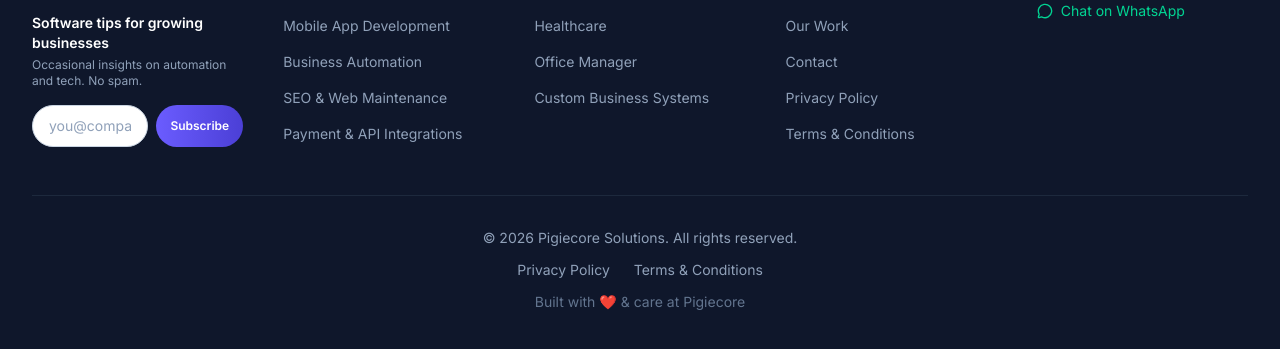
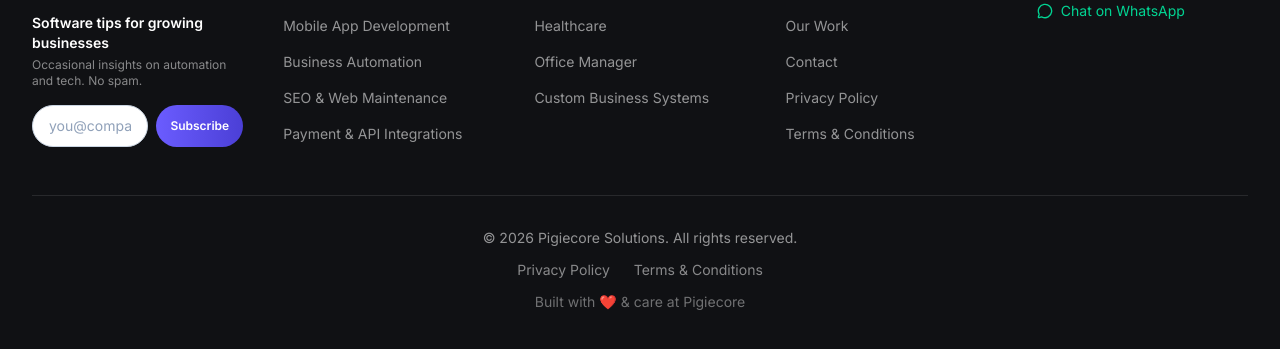
Before and after one commit to JOSEPH-KIBIRU/Pigiecore-solutions, a Next.js app: page /blog in a window 1280 px wide. Shown: the part 995-1344 px from the top of the page. Built offline with nearby package versions, Linux system fonts and the light colour scheme; no server answers; the database is empty.

Commit message:
Fix invisible hero CTA (scoped :where(a)), footer blend to design dark panel, swap tech marquee to right / copy left, tighten hero

```diff
--- a/src/components/footer.tsx
+++ b/src/components/footer.tsx
@@ -24,7 +24,7 @@ const SOLUTION_LINKS = [
 
 export default function Footer() {
   return (
-    <footer className="bg-slate-900 dark:bg-slate-950 text-slate-400 py-12 lg:py-16">
+    <footer className="bg-[#101114] text-white/55 py-14 lg:py-16">
       <div className="max-w-7xl mx-auto px-4 sm:px-6 lg:px-8">
         <div className="grid grid-cols-1 sm:grid-cols-2 lg:grid-cols-5 gap-8 lg:gap-10">
           <div className="lg:col-span-1">
@@ -42,7 +42,7 @@ export default function Footer() {
               <p className="text-sm font-semibold text-white">
                 Software tips for growing businesses
               </p>
-              <p className="mt-1 text-xs text-slate-400">
+              <p className="mt-1 text-xs text-white/50">
                 Occasional insights on automation and tech. No spam.
               </p>
               <NewsletterForm />
@@ -156,20 +156,20 @@ export default function Footer() {
             </ul>
           </div>
         </div>
-        <div className="mt-12 pt-8 border-t border-slate-800 flex flex-col items-center justify-center gap-3 text-center">
+        <div className="mt-12 pt-8 border-t border-white/10 flex flex-col items-center justify-center gap-3 text-center">
           <p className="text-sm">
             &copy; {new Date().getFullYear()} Pigiecore Solutions. All rights
             reserved.
           </p>
           <div className="flex items-center justify-center gap-6">
-            <Link href="/privacy-policy" className="text-sm text-slate-400 hover:text-[#9d95ff] transition-colors">
+            <Link href="/privacy-policy" className="text-sm text-white/50 hover:text-[#9d95ff] transition-colors">
               Privacy Policy
             </Link>
-            <Link href="/terms" className="text-sm text-slate-400 hover:text-[#9d95ff] transition-colors">
+            <Link href="/terms" className="text-sm text-white/50 hover:text-[#9d95ff] transition-colors">
               Terms &amp; Conditions
             </Link>
           </div>
-          <p className="text-sm text-slate-500">
+          <p className="text-sm text-white/40">
             Built with <span className="text-red-400">❤️</span> &amp; care at Pigiecore
           </p>
         </div>
--- a/src/components/pigiecore-technology.tsx
+++ b/src/components/pigiecore-technology.tsx
@@ -156,9 +156,9 @@ export default function PigiecoreTechnology() {
         </div>
 
         {/* Technology showcase */}
-        <div className="grid items-center gap-8 lg:grid-cols-[1.1fr_0.9fr]">
-          {/* LEFT — Animated technologies */}
-          <div className="grid grid-cols-3 gap-4">
+        <div className="grid items-center gap-8 lg:grid-cols-[0.9fr_1.1fr]">
+          {/* Animated technologies — right */}
+          <div className="grid grid-cols-3 gap-4 lg:order-2">
             <TechColumn items={columnOne} duration={24} />
 
             <TechColumn items={columnTwo} reverse duration={28} />
@@ -166,8 +166,8 @@ export default function PigiecoreTechnology() {
             <TechColumn items={columnThree} duration={26} />
           </div>
 
-          {/* RIGHT — Message */}
-          <div className="relative lg:pl-12">
+          {/* Message — left */}
+          <div className="relative lg:order-1 lg:pr-12">
             <div className="max-w-xl">
               <span className="text-sm font-medium text-[#9d95ff]">
                 Technology meets business
```
Also changed, not shown: src/app/redesign/redesign.css (+7 -3 lines).
